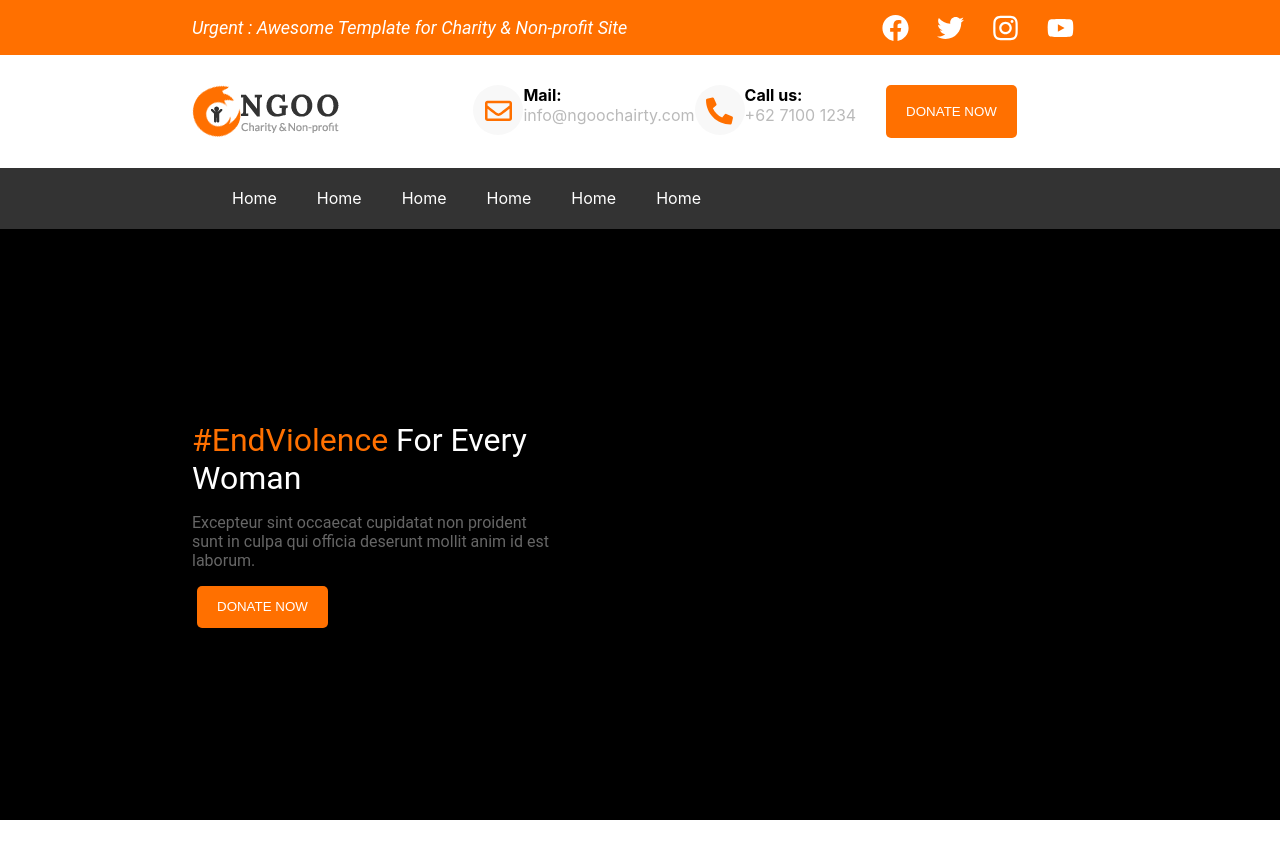
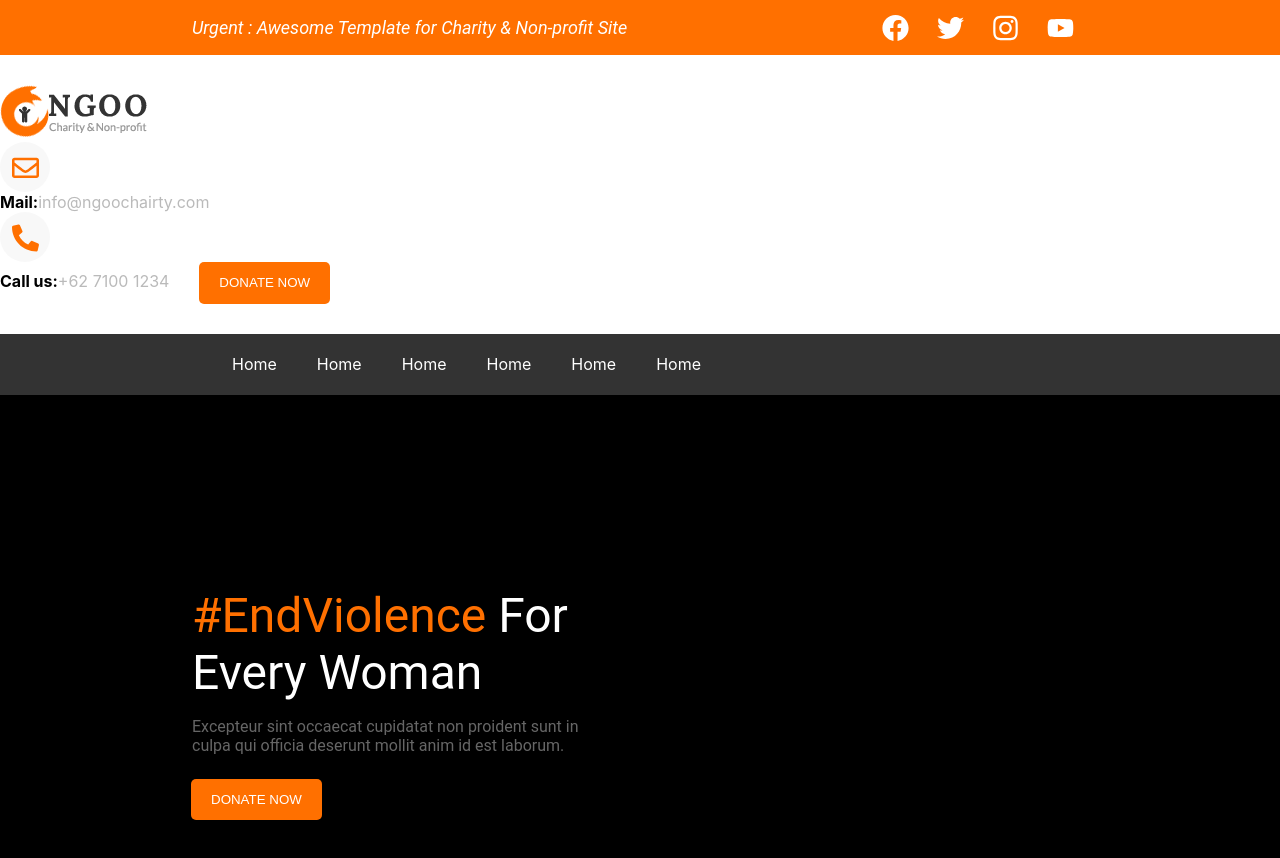
Before and after one commit to rnied137/React-ChatApp, a React (Create React App) app in the folder app/: page / in a window 1280 px wide. Shown: the top 858 px of the page. Before the commit the page ends 820 px from the top, so only its background shows below. Built offline with nearby package versions, Linux system fonts and the light colour scheme.

Commit message:
responsive logos and circle icons

```diff
--- a/app/src/App.tsx
+++ b/app/src/App.tsx
@@ -8,12 +8,12 @@ import { Hero } from './Hero';
 
 function App() {
   return (
-    <div className="App">
+    <>
       <OrangeBar/>
     <DonateBar/>
     <MainMenu/>
     <Hero/>
-    </div>
+    </>
   );
 }
 
--- a/app/src/DonateBar.tsx
+++ b/app/src/DonateBar.tsx
@@ -8,26 +8,11 @@ import MailLogo from './SVG/Mail.svg';
 
 const Wrapper = styled.div`
 
-margin: 30px 15% 30px 15%;
+margin: 30px 0 30px 0;
 `;
 
 const Container = styled.div`
 width: 100%;
-  display: flex;
-  flex-direction: row;
-
-
-  >*:first-child{
-      margin-right:15%;
-  }
-
-`;
-
-
-const TextWrapper = styled.div`
-display: flex;
-flex-direction: column;
-
 `;
 
 const Bold = styled.span`
@@ -36,61 +21,46 @@ text-align: left;
 `;
 
 const InfoText = styled.span`
-
 color: #BABABA;
 
 
 `;
 
-
-const IconWrapper = styled.div`
+const LogoCircle = styled.div`
+display: flex;
+align-items: center;
+justify-content: center;
 width: 50px;
  height: 50px;
-  background-color: #f8f8f8;
-  border-radius: 100%;
-  text-align: center;
-  position:relative;
-  margin: 0;
-  display:inline-block;
-
+ background-color: #f8f8f8;;
+ border-radius: 50px;
 `;
 
 const Logo = styled.img`
+display: inline-block;
+`;
 
-position: absolute;
-    margin: auto;
-    top: 0;
-    left: 0;
-    right: 0;
-    bottom: 0;
 
-`
+
+
 export const DonateBar = () => {
     return (
       <Wrapper>
         <Container>
           <img src={NGOLogo} alt="ngoo" />
 
+          <LogoCircle>
+            <Logo src={MailLogo} alt="ngoo" />
+          </LogoCircle>
 
-
-
-                    <IconWrapper>
-                        <Logo src={MailLogo} alt="ngoo" />
-                    </IconWrapper>
-                    <TextWrapper>
           <Bold>Mail:</Bold>
           <InfoText>info@ngoochairty.com</InfoText>
-                    </TextWrapper>
 
-
-
-                    <IconWrapper>
+          <LogoCircle>
             <Logo src={CallLogo} alt="ngoo" />
-                    </IconWrapper>
-                    <TextWrapper>
+          </LogoCircle>
           <Bold>Call us:</Bold>
           <InfoText>+62 7100 1234</InfoText>
-                    </TextWrapper>
           <Button marginLeft="30px" text="DONATE NOW" />
         </Container>
       </Wrapper>
--- a/app/src/Hero.tsx
+++ b/app/src/Hero.tsx
@@ -9,6 +9,7 @@ const Wrapper = styled.div`
 background-color: black;
 padding: 15%;
 text-align: left;
+position: relative;
 span {
     font-family:Roboto;
 }
@@ -16,20 +17,20 @@ span {
 
 
 const Container = styled.div`
-width:40%;
+max-width:400px;
 
 `;
 
 const StyledText = styled.span`
 
-font-size: 2rem;
+font-size: 3rem;
 color:#FF7000;
 
 
 `;
 
 const BigText = styled.span`
-font-size: 2rem;
+font-size: 3rem;
 color: #fff;
 `;
 
@@ -50,7 +51,7 @@ export const Hero = () => {
             </StyledText>
                 <BigText> For Every Woman</BigText>
                 <SmallText>Excepteur sint occaecat cupidatat non proident sunt in culpa qui officia deserunt mollit anim id est laborum.</SmallText>
-                <Button marginTop="1rem" text="DONATE NOW" />
+                <Button marginTop="1.5rem" marginLeft="-1px" text="DONATE NOW" />
             </Container>
         </Wrapper>
     )
--- a/app/src/SmallComponents/Button.tsx
+++ b/app/src/SmallComponents/Button.tsx
@@ -2,7 +2,28 @@ import React from 'react'
 
 import styled from 'styled-components';
 
-const StyledButton = styled.button`
+
+
+interface ButtonProps extends React.ButtonHTMLAttributes<HTMLButtonElement> {
+    text?: string;
+    marginLeft?: string;
+    marginRight?: string;
+    marginTop?: string;
+    marginBottom?: string;
+};
+
+export const Button: React.FunctionComponent<ButtonProps> = ({ text = "Button", marginLeft = "5px", marginRight = "0px", marginTop = "0px", marginBottom = "0px" }) => {
+    return (
+        <StyledButton marginLeft={marginLeft}
+            marginRight={marginRight}
+            marginTop={marginTop}
+            marginBottom={marginBottom}>
+            {text}
+        </StyledButton>
+    )
+}
+
+const StyledButton = styled.button< { marginLeft?: string, marginRight?: string, marginTop?: string, marginBottom?: string }>`
 border-radius:5px;
 border: none;
 padding: 1em 1.5em;
@@ -14,14 +35,3 @@ margin-right: ${props => props.marginRight};
 margin-top: ${props => props.marginTop};
 margin-bottom: ${props => props.marginBottom};
 `;
-
-export const Button = ({text="Button", marginLeft="5px", marginRight="0px", marginTop="0px", marginBottom="0px"}) => {
-    return (
-        <StyledButton marginLeft={marginLeft}
-                      marginRight={marginRight}
-                      marginTop={marginTop}
-                      marginBottom={marginBottom}>
-            {text}
-        </StyledButton>
-    )
-}
--- a/app/tsconfig.json
+++ b/app/tsconfig.json
@@ -1,6 +1,6 @@
 {
   "compilerOptions": {
-    "target": "es5",
+    "target": "es6",
     "lib": [
       "dom",
       "dom.iterable",
```
Lines whose indentation alone changed are shown as unchanged.
